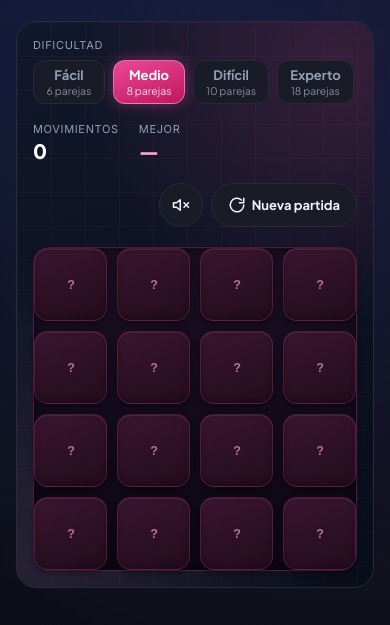
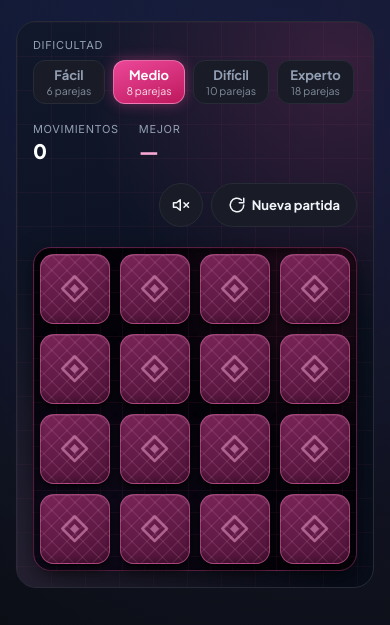
Before and after one commit to orisod/orisod-games, a plain HTML site: page es/memory-match/index.html in a window 390 px wide. Shown: the part 196-821 px from the top of the page. Drawn offline with Linux system fonts and the light colour scheme.

Commit message:
Memory Match visual pass 3: diamond tile backs, textured board, softer tiles (visual only)
- Face-down tiles: replace the "?" glyph with the card art's nested-diamond
  mark over a faint diamond lattice, on a muted magenta fill. Face-down/up
  state stays in each tile's aria-label, unchanged.
- Board: much darker textured tray (corner glow + faint grid, same recipe
  as .game-panel), inner padding and a stronger tile drop shadow, so the
  tiles read as raised above it like the card. Face-down tile vs board
  fill contrast 1.18:1 -> 2.09:1; tile border vs board ~3.4:1.
- Face-up tiles: soft pastel pink instead of the saturated pink-600 to
  pink-900 gradient (same hue family, closer to the card art); icons
  unchanged.
- Under 380px: slightly tighter page/panel padding so Expert's 6 columns
  of 44px tiles fit on 360px phones without being clipped.

CSS and SVG symbol only; no changes to game logic, storage, strings or
accessibility behavior.

Co-Authored-By: Claude Opus 5.5 <noreply@anthropic.com>

```diff
--- a/es/memory-match/index.html
+++ b/es/memory-match/index.html
@@ -222,11 +222,19 @@ h1{font-size:26px;margin-bottom:8px;}
 .board{
   display:grid;grid-template-columns:repeat(var(--cols, 4), minmax(44px, 1fr));
   gap:var(--tile-gap, 10px);width:100%;
-  max-width:calc(var(--cols, 4) * 100px + (var(--cols, 4) - 1) * var(--tile-gap, 10px));
-  margin:0 auto;
-  background:linear-gradient(180deg, #1a0f22 0%, #0d0714 100%);
-  border:1.5px solid rgba(236,72,153,.3);border-radius:18px;
-  box-shadow:inset 0 2px 8px rgba(0,0,0,.55), inset 0 1px 0 rgba(255,255,255,.04);
+  --board-pad:14px;
+  max-width:calc(var(--cols, 4) * 100px + (var(--cols, 4) - 1) * var(--tile-gap, 10px) + 2 * var(--board-pad));
+  margin:0 auto;padding:var(--board-pad);
+  /* Darker, textured tray (corner glow + faint grid, same recipe as .game-panel) so the tiles read as raised above it, like the card art */
+  background-color:#06040b;
+  background-image:
+    radial-gradient(circle at 100% 0%, rgba(236,72,153,.16) 0%, transparent 45%),
+    radial-gradient(circle at 0% 100%, rgba(124,92,255,.10) 0%, transparent 50%),
+    linear-gradient(rgba(236,72,153,.07) 1px, transparent 1px),
+    linear-gradient(90deg, rgba(236,72,153,.07) 1px, transparent 1px);
+  background-size:auto, auto, 22px 22px, 22px 22px;
+  border:1.5px solid rgba(236,72,153,.35);border-radius:18px;
+  box-shadow:inset 0 3px 14px rgba(0,0,0,.75), 0 10px 28px rgba(0,0,0,.45);
 }
 .tile{
   position:relative;aspect-ratio:1/1;min-width:44px;min-height:44px;
@@ -242,19 +250,28 @@ h1{font-size:26px;margin-bottom:8px;}
 .tile-face{
   position:absolute;inset:0;display:flex;align-items:center;justify-content:center;
   backface-visibility:hidden;border-radius:14px;
-  box-shadow:0 3px 6px rgba(0,0,0,.4), inset 0 1px 0 rgba(255,255,255,.07), inset 0 -3px 6px rgba(0,0,0,.25);
+  box-shadow:0 6px 12px rgba(0,0,0,.6), 0 2px 3px rgba(0,0,0,.5), inset 0 1px 0 rgba(255,255,255,.1), inset 0 -3px 6px rgba(0,0,0,.25);
 }
+/* Face-down: muted magenta with a faint diamond lattice and the card art's nested-diamond mark (visual only; face-down/up state is in each tile's aria-label) */
 .tile-back{
-  background:linear-gradient(160deg, #3a1530 0%, #230d1c 100%);
-  border:1px solid rgba(236,72,153,.2);color:var(--pink-300);
+  background-color:#5e1a44;
+  background-image:
+    repeating-linear-gradient(45deg, rgba(249,168,212,.1) 0 1.5px, transparent 1.5px 11px),
+    repeating-linear-gradient(-45deg, rgba(249,168,212,.1) 0 1.5px, transparent 1.5px 11px),
+    linear-gradient(160deg, #7a2458 0%, #4c1236 100%);
+  border:1px solid rgba(244,114,182,.45);color:var(--pink-300);
 }
-.tile-back .tile-icon{width:20px;height:20px;opacity:.65;}
+.tile-back .tile-icon{width:46%;height:46%;opacity:.5;}
 .tile:hover:not(:disabled) .tile-back{
-  background:linear-gradient(160deg, #4a1c3d 0%, #2c0f24 100%);
-  border-color:rgba(236,72,153,.5);
+  background-image:
+    repeating-linear-gradient(45deg, rgba(249,168,212,.14) 0 1.5px, transparent 1.5px 11px),
+    repeating-linear-gradient(-45deg, rgba(249,168,212,.14) 0 1.5px, transparent 1.5px 11px),
+    linear-gradient(160deg, #8a2a64 0%, #57153e 100%);
+  border-color:rgba(249,168,212,.7);
 }
 .tile-front{
-  background:linear-gradient(160deg, var(--pink-600) 0%, var(--pink-900) 100%);
+  /* Softer rose than the old pink-600 to pink-900, same hue family, easier on the eyes over a long game */
+  background:linear-gradient(160deg, #d488ae 0%, #9a4a74 100%);
   border:1px solid rgba(249,168,212,.35);transform:rotateY(180deg);
 }
 .tile-front .tile-icon{
@@ -318,6 +335,13 @@ h1{font-size:26px;margin-bottom:8px;}
 @media (max-width:420px){
   .wrap{padding-inline:16px;}
   .game-panel{padding:16px;}
+  .board{--board-pad:6px;}
+}
+/* Expert (6 cols x 44px touch targets + 8px gaps = 304px) needs every spare pixel on 360px phones */
+@media (max-width:380px){
+  .wrap{padding-inline:12px;}
+  .game-panel{padding:10px;}
+  .board{--board-pad:4px;}
 }
 
 @media (min-width:700px){
@@ -341,7 +365,7 @@ h1{font-size:26px;margin-bottom:8px;}
 <symbol id="i-sound-off" viewBox="0 0 24 24" fill="none" stroke="currentColor" stroke-width="2" stroke-linecap="round" stroke-linejoin="round"><path d="M11 5 6 9H2v6h4l5 4z"></path><line x1="16" y1="9" x2="22" y2="15"></line><line x1="22" y1="9" x2="16" y2="15"></line></symbol>
 <symbol id="i-check" viewBox="0 0 24 24" fill="none" stroke="currentColor" stroke-width="3" stroke-linecap="round" stroke-linejoin="round"><polyline points="20 6 9 17 4 12"></polyline></symbol>
 <symbol id="i-x" viewBox="0 0 24 24" fill="none" stroke="currentColor" stroke-width="3" stroke-linecap="round" stroke-linejoin="round"><line x1="18" y1="6" x2="6" y2="18"></line><line x1="6" y1="6" x2="18" y2="18"></line></symbol>
-<symbol id="i-back" viewBox="0 0 24 24"><text x="12" y="17.5" text-anchor="middle" font-family="Arial, sans-serif" font-size="15" font-weight="700" fill="currentColor">?</text></symbol>
+<symbol id="i-back" viewBox="0 0 24 24" fill="none" stroke="currentColor" stroke-width="2" stroke-linejoin="round"><path d="M12 2.5 L21.5 12 L12 21.5 L2.5 12 Z"></path><path d="M12 8.5 L15.5 12 L12 15.5 L8.5 12 Z" fill="currentColor" stroke="none"></path></symbol>
 <symbol id="i-star" viewBox="0 0 24 24" fill="url(#iconGradient)" stroke="#4a0e2e" stroke-width="1" stroke-linejoin="round" stroke-linecap="round"><path d="M12 3 L14.6 8.7 L20.8 9.3 L16.1 13.5 L17.5 19.6 L12 16.4 L6.5 19.6 L7.9 13.5 L3.2 9.3 L9.4 8.7 Z"></path></symbol>
 <symbol id="i-heart" viewBox="0 0 24 24" fill="url(#iconGradient)" stroke="#4a0e2e" stroke-width="1" stroke-linejoin="round" stroke-linecap="round"><path d="M12 21 C12 21 4.8 16.6 2.4 11.9 C0.7 8.4 3 4.8 6.8 4.8 C8.8 4.8 10.4 5.8 12 7.8 C13.6 5.8 15.2 4.8 17.2 4.8 C21 4.8 23.3 8.4 21.6 11.9 C19.2 16.6 12 21 12 21 Z"></path></symbol>
 <symbol id="i-circle" viewBox="0 0 24 24" fill="url(#iconGradient)" stroke="#4a0e2e" stroke-width="1" stroke-linejoin="round" stroke-linecap="round"><circle cx="12" cy="12" r="8"></circle></symbol>
```
Also changed, not shown: memory-match/index.html (+37 -13 lines).
